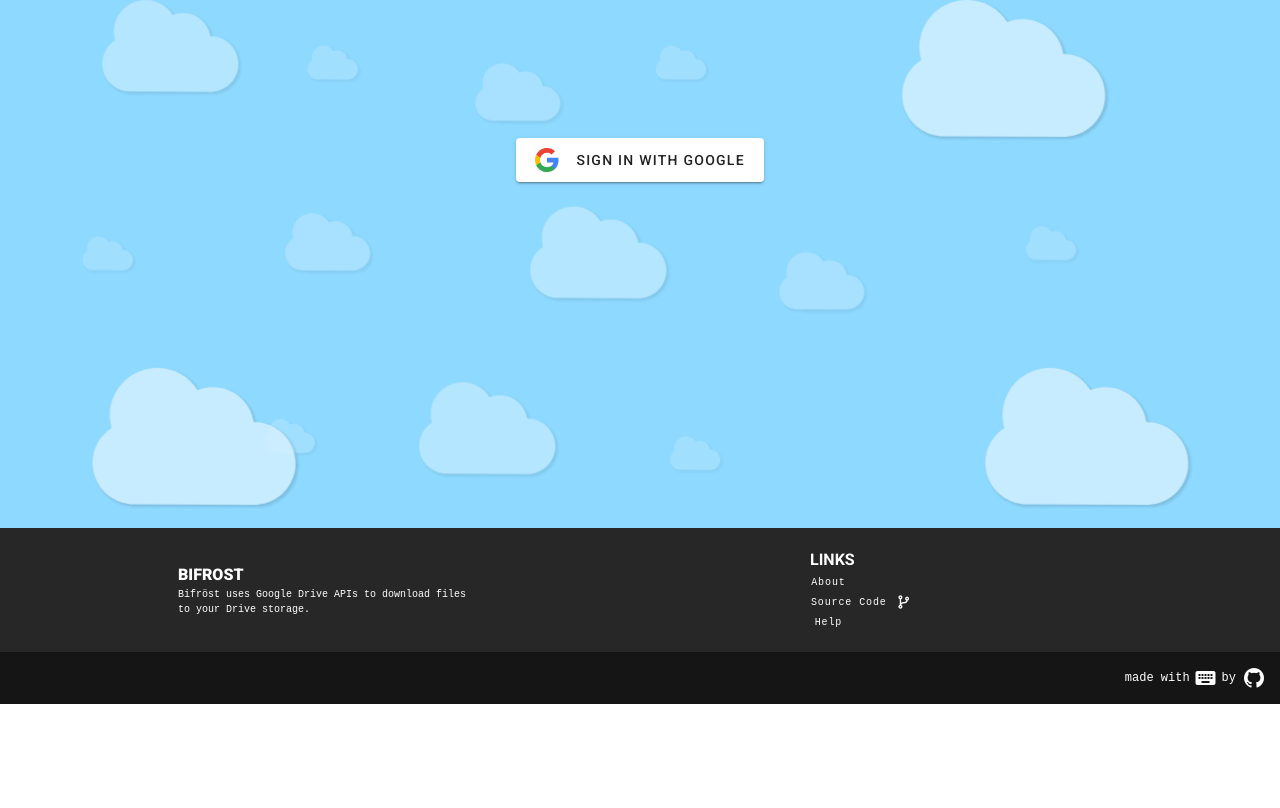
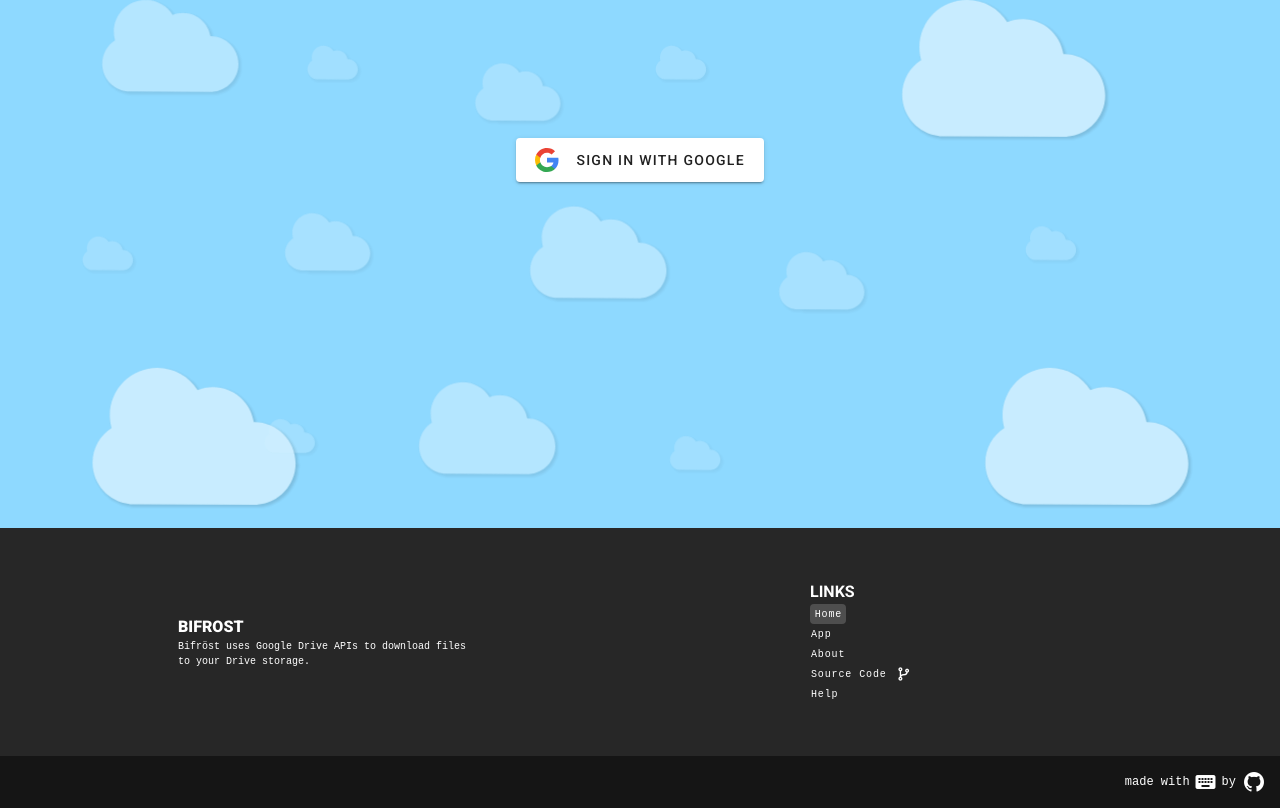
Before and after one commit to sarangnx/google-drive-download, a Nuxt app: page / in a window 1280 px wide. Shown: the part 1008-1816 px from the top of the page. Before the commit the page ends 1712 px from the top, so only its background shows below. Built offline with nearby package versions, Linux system fonts and the light colour scheme; no server answers.

Commit message:
Added more links

```diff
--- a/components/appFooter.vue
+++ b/components/appFooter.vue
@@ -1,6 +1,6 @@
 <template>
     <div class="d-flex flex-column flex-grow-1">
-        <div class="pa-2 d-flex flex-column flex-md-row justify-space-around align-center">
+        <div class="pa-2 pt-10 pb-10 d-flex flex-column flex-md-row justify-space-around align-center">
             <div class="col-8 col-md-3">
                 <span class="font-weight-black white--text">BIFROST</span>
                 <div
@@ -15,7 +15,28 @@
                             x-small
                             text
                             :ripple="false"
-                            class="pa-0 text-capitalize"
+                            active-class="justify-center"
+                            class="pa-0 text-capitalize justify-start"
+                            to="/"
+                        >home</v-btn>
+                    </div>
+                    <div>
+                        <v-btn
+                            x-small
+                            text
+                            :ripple="false"
+                            active-class="justify-center"
+                            class="pa-0 text-capitalize justify-start"
+                            to="/app"
+                        >app</v-btn>
+                    </div>
+                    <div>
+                        <v-btn
+                            x-small
+                            text
+                            :ripple="false"
+                            active-class="justify-center"
+                            class="pa-0 text-capitalize justify-start"
                             to="/about"
                         >about</v-btn>
                     </div>
@@ -24,7 +45,8 @@
                             x-small
                             text
                             :ripple="false"
-                            class="pa-0 text-capitalize"
+                            active-class="justify-center"
+                            class="pa-0 text-capitalize justify-start"
                             href="https://github.com/sarangnx/google-drive-download"
                             target="_blank"
                         >
@@ -36,8 +58,9 @@
                         <v-btn
                             x-small
                             text
+                            active-class="justify-center"
                             :ripple="false"
-                            class="pa-0 text-capitalize"
+                            class="pa-0 text-capitalize justify-start"
                             to="/help"
                         >
                             help
```
